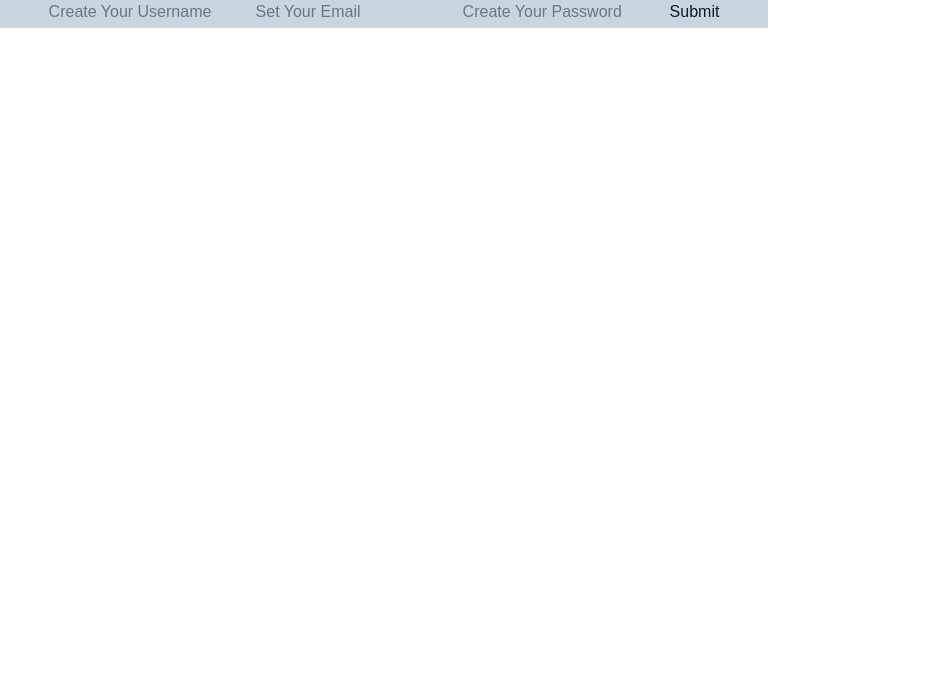
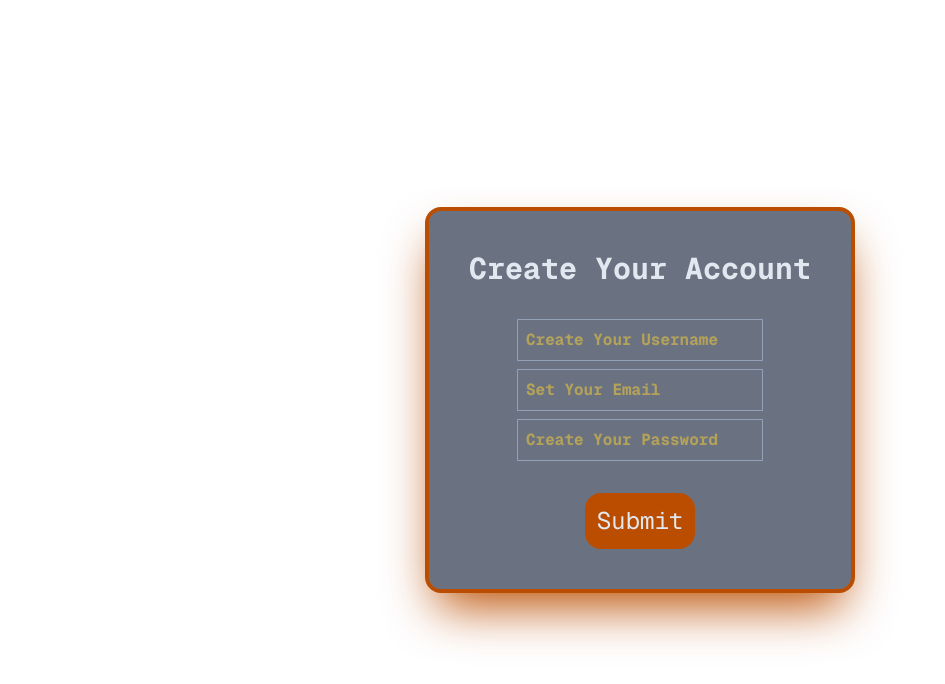
Before and after one commit to joshua95-web/vulnerable-social-app, a Next.js app: page / in a window 1280 px wide. Shown: the top 684 px of the page, without its empty margins (0-945 px from the left). Built offline with nearby package versions, Linux system fonts and the light colour scheme.

Commit message:
styled signup form

```diff
--- a/app/components/SignUpForm.tsx
+++ b/app/components/SignUpForm.tsx
@@ -16,28 +16,45 @@ export default function SignUpForm() {
   };
 
   return (
-    <main>
-      <div className="min-h-7 w-3xl flex text-center justify-center bg-slate-300 text-black">
-        <form className="text-gray-900" onSubmit={handleSubmit}>
+    <main className="min-h-screen flex items-center justify-center font-mono">
+      <div className="rounded-2xl shadow-2xl shadow-amber-700  border-amber-700 border-4 p-10  gap-8 flex flex-col text-center justify-center bg-gray-500 text-slate-200">
+        <h1 className="text-3xl font-bold">Create Your Account</h1>
+        <form
+          className="text-slate-200 flex gap-8 flex-col items-center text-center"
+          onSubmit={handleSubmit}
+        >
+          <div className="flex flex-col text-slate-200 gap-2">
             <input
+              className="text-amber-300 p-2 font-bold border border-slate-400"
+              name="userName"
               type="text"
               value={userName}
               onChange={(e) => setUserName(e.target.value)}
               placeholder="Create Your Username"
             />
             <input
+              className="text-amber-300 p-2 font-bold border border-slate-400"
+              name="email"
               type="email"
               value={email}
               onChange={(e) => setEmail(e.target.value)}
               placeholder="Set Your Email"
             />
             <input
+              className="text-amber-300 p-2 font-bold border border-slate-400"
+              name="password"
               type="text"
               value={password}
               onChange={(e) => setPassword(e.target.value)}
               placeholder="Create Your Password"
             />
-          <button type="submit">Submit</button>
+          </div>
+          <button
+            type="submit"
+            className="text-2xl bg-amber-700 p-3 rounded-2xl hover:bg-amber-500 hover:shadow-2xl hover:shadow-amber-500 cursor-pointer"
+          >
+            Submit
+          </button>
         </form>
       </div>
     </main>
```
Lines whose indentation alone changed are shown as unchanged.
